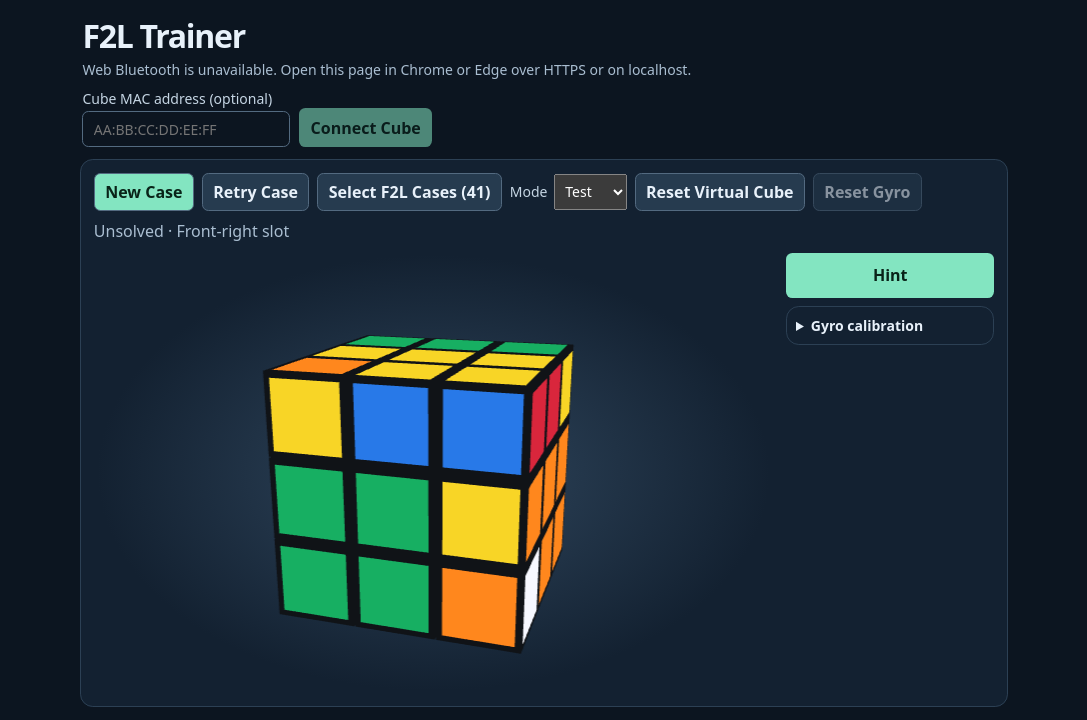
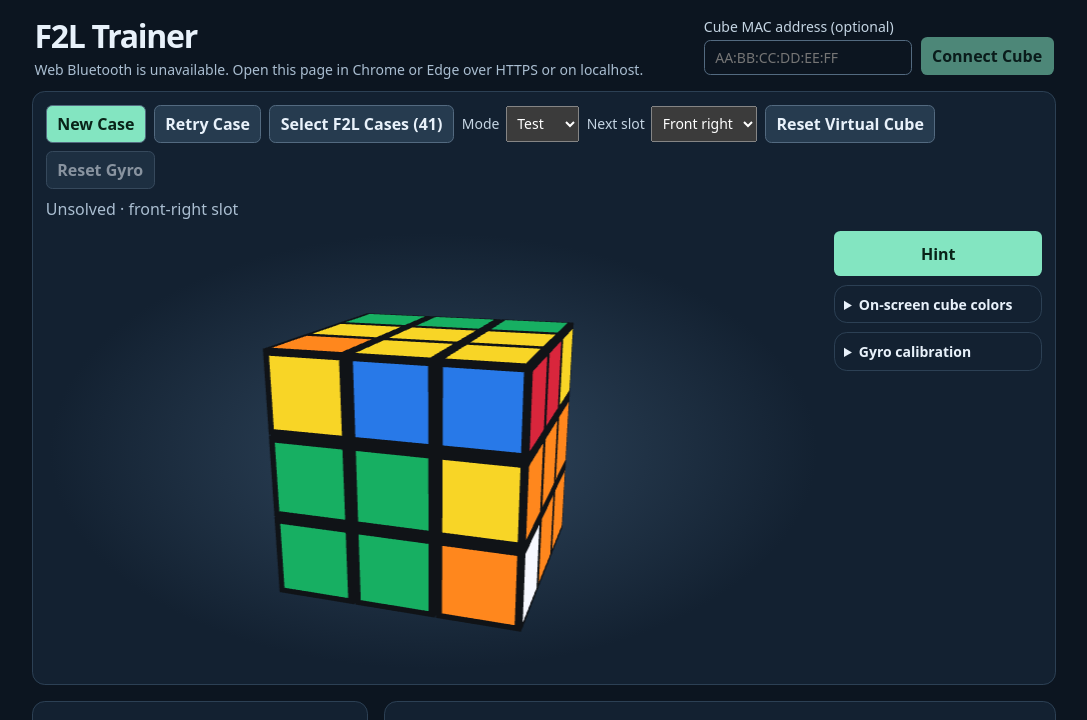
Before and after one commit to gbisaga/f2l-trainer, a website built with Vite: page index.html in a window 1280 px wide. Both pictures are taken after a click on the button "New Case". Shown: the top 720 px of the page, without its empty margins (96-1183 px from the left). Built offline with nearby package versions, Linux system fonts and the light colour scheme.

Commit message:
Practice all four F2L slots and customize cube colors

```diff
--- a/index.html
+++ b/index.html
@@ -45,11 +45,19 @@
               <option value="learn">Learn</option>
             </select>
           </label>
+          <label class="mode-control">Next slot
+            <select id="target-slot">
+              <option value="FR">Front right</option>
+              <option value="FL">Front left</option>
+              <option value="BL">Back left</option>
+              <option value="BR">Back right</option>
+            </select>
+          </label>
           <button id="reset-cube" type="button">Reset Virtual Cube</button>
           <button id="reset-gyro" type="button" aria-describedby="gyro-help" disabled>Reset Gyro</button>
         </div>
         <p id="empty-case-selection" role="status" hidden>No cases selected. Open Select F2L Cases and choose at least one.</p>
-        <p id="practice-status" role="status">Select New Case to practice the front-right slot.</p>
+        <p id="practice-status" role="status">Select New Case to practice.</p>
         <dl id="times" class="practice-times" hidden>
           <div><dt>Recognition</dt><dd id="recognition"></dd></div>
           <div><dt>Execution</dt><dd id="execution"></dd></div>
@@ -67,6 +75,11 @@
               <select id="solution-option"></select>
             </label>
             <div id="solution" aria-live="polite" hidden></div>
+            <details class="calibration-controls">
+              <summary>On-screen cube colors</summary>
+              <label>Top center <select id="top-color"></select></label>
+              <label>Front center <select id="front-color"></select></label>
+            </details>
             <details class="calibration-controls">
               <summary>Gyro calibration</summary>
               <p id="gyro-help">Hold the chosen physical faces up and toward you, then select Reset Gyro. Use the physical turn readout to identify a face.</p>
--- /dev/null
+++ b/src/cube-colors.ts
@@ -0,0 +1,15 @@
+import { createFaceCalibration, faceIds } from './face-calibration.ts'
+import { faces } from './virtual-cube.ts'
+import type { Face } from './virtual-cube.ts'
+
+export const colorNames: Record<Face, string> = {
+  U: 'Yellow', D: 'White', F: 'Green', B: 'Blue', R: 'Orange', L: 'Red',
+}
+
+export function cubeColors(top: Face, front: Face) {
+  const scheme = createFaceCalibration(top, front)
+  if (!scheme) return
+  return Object.fromEntries(faceIds.map(face => [
+    face, faces[scheme.toPhysicalMove(face) as Face].color,
+  ])) as Record<Face, number>
+}
--- a/src/cube-view.ts
+++ b/src/cube-view.ts
@@ -4,7 +4,7 @@ import {
 } from 'three'
 import type { Quaternion } from 'three'
 import { faces } from './virtual-cube'
-import type { VirtualCube } from './virtual-cube'
+import type { Face, VirtualCube } from './virtual-cube'
 import { TurnPresentation } from './turn-presentation'
 
 export function createCubeView(
@@ -101,6 +101,10 @@ export function createCubeView(
   resize()
   return {
     requestDraw,
+    setColors(colors: Record<Face, number>) {
+      for (const face of Object.keys(colors) as Face[]) materials[face].color.setHex(colors[face])
+      requestDraw()
+    },
     enqueueTurn(move: string) {
       presentation.enqueue(move)
       requestDraw()
--- a/src/f2l-cases.ts
+++ b/src/f2l-cases.ts
@@ -3,6 +3,7 @@ import { protectedPiecesSolved, targetConfiguration, targetSolved } from './f2l-
 import type { Slot } from './f2l-completion.ts'
 import { sourceSolutions } from './f2l-solutions.ts'
 import type { SourceSolution } from './f2l-solutions.ts'
+import type { Face } from './virtual-cube.ts'
 
 export interface F2LCase {
   number: number
@@ -68,6 +69,33 @@ export const cases: readonly F2LCase[] = sourceCases.map(
   }),
 )
 
+const slotRotations: Record<Slot, Record<Face, Face>> = {
+  FR: { F: 'F', R: 'R', B: 'B', L: 'L', U: 'U', D: 'D' },
+  FL: { F: 'L', R: 'F', B: 'R', L: 'B', U: 'U', D: 'D' },
+  BL: { F: 'B', R: 'L', B: 'F', L: 'R', U: 'U', D: 'D' },
+  BR: { F: 'R', R: 'B', B: 'L', L: 'F', U: 'U', D: 'D' },
+}
+
+export function caseForSlot(definition: F2LCase, slot: Slot): F2LCase {
+  if (slot === 'FR') return definition
+  const map = slotRotations[slot]
+  const moves = (algorithm: string) => algorithm.replace(/[URFDLB]/g, face => map[face as Face])
+  const signature = (value: string) => value.split(' ').map(sticker => {
+    const [position, orientation] = sticker.split(':')
+    return `${[...moves(position)].sort().join('')}:${moves(orientation)}`
+  }).sort().join(' ')
+  const rotateSolution = ([original, fixed]: SourceSolution): SourceSolution => {
+    const rotated = moves(fixed ?? original)
+    return [rotated]
+  }
+  const [first, ...rest] = definition.solutions
+  return {
+    ...definition, slot, setup: moves(definition.setup),
+    solutions: [rotateSolution(first), ...rest.map(rotateSolution)],
+    expected: { corner: signature(definition.expected.corner), edge: signature(definition.expected.edge) },
+  }
+}
+
 export const alignments = ['', 'U', 'U2', "U'"] as const
 export type Alignment = typeof alignments[number]
 const undoAlignment: Record<Alignment, Alignment> = { '': '', U: "U'", U2: 'U2', "U'": 'U' }
--- a/src/main.ts
+++ b/src/main.ts
@@ -4,7 +4,9 @@ import { createInputState, formatQuaternion, logLimit, recordEvent } from './sta
 import { createCubeView } from './cube-view'
 import { CubeOrientation } from './orientation'
 import { faces, VirtualCube } from './virtual-cube'
-import { alignments, pickCase } from './f2l-cases'
+import { alignments, caseForSlot, pickCase } from './f2l-cases'
+import type { Slot } from './f2l-completion'
+import { colorNames, cubeColors } from './cube-colors'
 import { initializeCaseSelection } from './case-selection'
 import { createDebugPane } from './debug-pane'
 import { createInputRecording } from './input-recording'
@@ -26,6 +28,9 @@ const resetCube = document.querySelector<HTMLButtonElement>('#reset-cube')!
 const resetGyro = document.querySelector<HTMLButtonElement>('#reset-gyro')!
 const physicalTop = document.querySelector<HTMLSelectElement>('#physical-top')!
 const physicalFront = document.querySelector<HTMLSelectElement>('#physical-front')!
+const topColor = document.querySelector<HTMLSelectElement>('#top-color')!
+const frontColor = document.querySelector<HTMLSelectElement>('#front-color')!
+const targetSlot = document.querySelector<HTMLSelectElement>('#target-slot')!
 const calibrationStatus = document.querySelector('#calibration-status')!
 const virtualMove = document.querySelector('#virtual-move')!
 const mac = form.querySelector('input')!
@@ -62,17 +67,20 @@ const debug = createDebugPane(() => ({
 for (const face of faceIds) {
   physicalTop.add(new Option(face, face, face === 'D', face === 'D'))
   physicalFront.add(new Option(face, face, face === 'F', face === 'F'))
+  topColor.add(new Option(colorNames[face], face, face === 'U', face === 'U'))
+  frontColor.add(new Option(colorNames[face], face, face === 'F', face === 'F'))
 }
-function restrictFrontFaces() {
-  for (const option of physicalFront.options) {
-    option.disabled = faces[physicalTop.value as Face].axis === faces[option.value as Face].axis
+function restrictFrontFaces(top: HTMLSelectElement, front: HTMLSelectElement) {
+  for (const option of front.options) {
+    option.disabled = faces[top.value as Face].axis === faces[option.value as Face].axis
   }
-  if (physicalFront.selectedOptions[0]?.disabled) {
-    physicalFront.value = Array.from(physicalFront.options).find(option => !option.disabled)!.value
+  if (front.selectedOptions[0]?.disabled) {
+    front.value = Array.from(front.options).find(option => !option.disabled)!.value
   }
 }
-physicalTop.addEventListener('change', restrictFrontFaces)
-restrictFrontFaces()
+physicalTop.addEventListener('change', () => restrictFrontFaces(physicalTop, physicalFront))
+restrictFrontFaces(physicalTop, physicalFront)
+restrictFrontFaces(topColor, frontColor)
 
 function createLogRow(entry: (typeof state.recent)[number]) {
   const row = document.createElement('li')
@@ -109,6 +117,14 @@ try {
 
 let previousCase: number | undefined
 
+function updateCubeColors() {
+  restrictFrontFaces(topColor, frontColor)
+  const colors = cubeColors(topColor.value as Face, frontColor.value as Face)
+  if (colors) cubeView?.setColors(colors)
+}
+topColor.addEventListener('change', updateCubeColors)
+frontColor.addEventListener('change', updateCubeColors)
+
 const enabledCases = initializeCaseSelection(count => {
   newCase.disabled = !cubeView || count === 0
   emptyCaseSelection.hidden = count > 0
@@ -119,9 +135,11 @@ let justRetried = false
 function updatePractice(retried = false) {
   justRetried = retried
   const result = training.result
-  practiceStatus.textContent = result ? 'Solved' : training.active
-    ? (retried ? 'Case restored · Front-right slot' : 'Unsolved · Front-right slot')
-    : 'Select New Case to practice the front-right slot.'
+  const slotNames = { FR: 'front-right', FL: 'front-left', BL: 'back-left', BR: 'back-right' }
+  const slot = training.slot
+  practiceStatus.textContent = slot
+    ? `${result ? 'Solved' : retried ? 'Case restored' : 'Unsolved'} · ${slotNames[slot]} slot`
+    : 'Select New Case to practice.'
   practiceStatus.toggleAttribute('data-solved', Boolean(result))
   retryCase.disabled = !training.active
   hint.disabled = !training.active
@@ -161,7 +179,7 @@ function updateSolution() {
 newCase.addEventListener('click', () => {
   const definition = pickCase(enabledCases(), previousCase)
   if (!definition) return
-  training.start(definition, alignments[Math.floor(Math.random() * alignments.length)])
+  training.start(caseForSlot(definition, targetSlot.value as Slot), alignments[Math.floor(Math.random() * alignments.length)])
   solutionOption.replaceChildren(...training.solutionOptions.map(([notation], index) =>
     new Option(`${index + 1}. ${notation}`, String(index))))
   previousCase = definition.number
--- a/src/style.css
+++ b/src/style.css
@@ -7,7 +7,7 @@
 
 * { box-sizing: border-box; }
 body { margin: 0; }
-main { width: min(58rem, calc(100% - 2rem)); margin: 0.85rem auto; }
+main { width: min(64rem, calc(100% - 2rem)); margin: 0.85rem auto; }
 h1 { margin: 0; font-size: clamp(1.5rem, 4vw, 2rem); letter-spacing: -0.04em; }
 h2 { margin: 0; font-size: 1.1rem; }
 p { margin: 0.55rem 0 0; color: #aabed1; }
--- a/src/training-session.ts
+++ b/src/training-session.ts
@@ -23,6 +23,10 @@ export class TrainingSession {
 
   get active() {
     return this.exercise !== undefined
+  }
+
+  get slot() {
+    return this.exercise?.definition.slot
   }
 
   get reference() {
```
Also changed, not shown: tests/calibration.test.mjs (+19 -0 lines), tests/f2l.test.mjs (+20 -1 lines), README.md.
